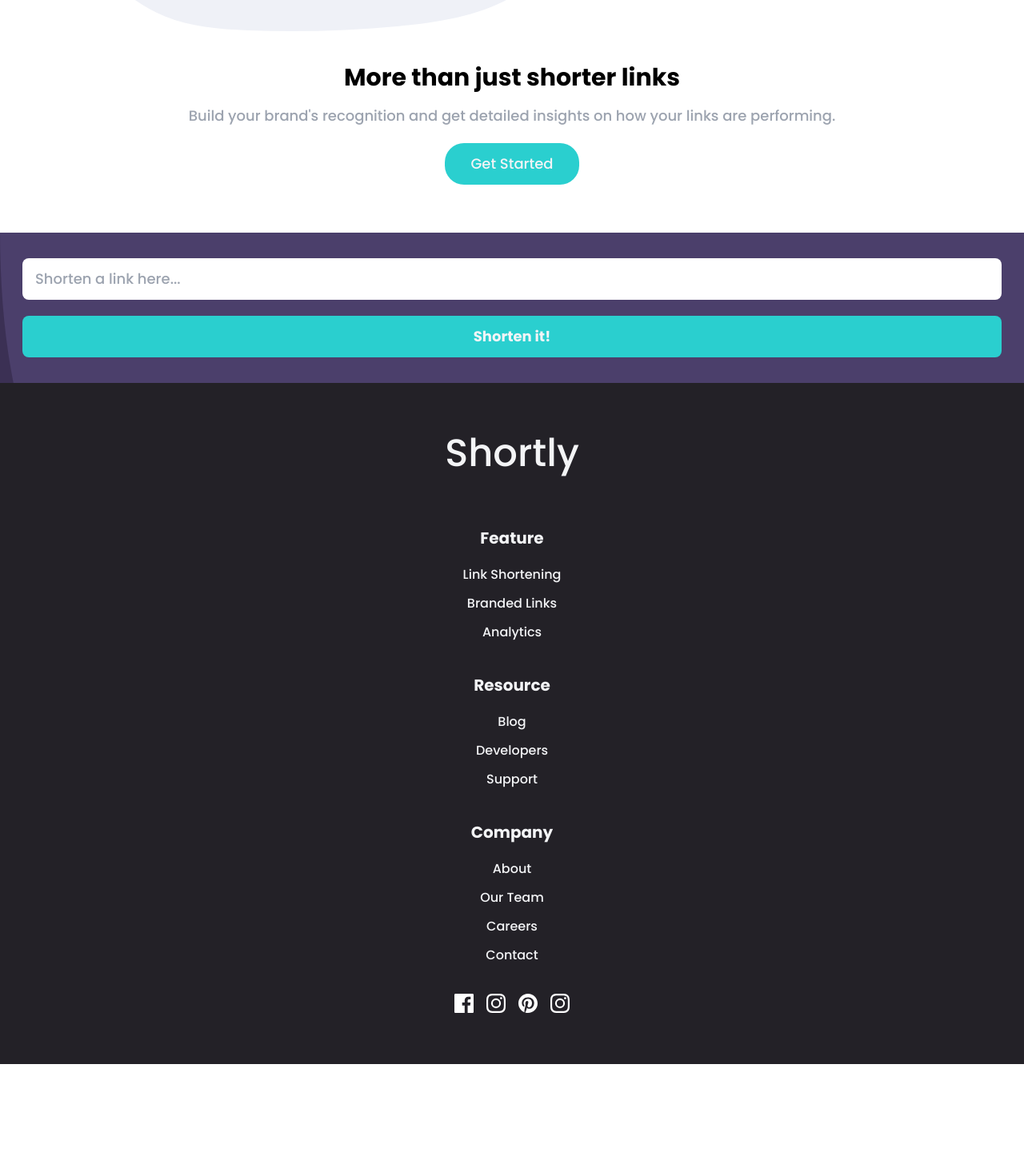
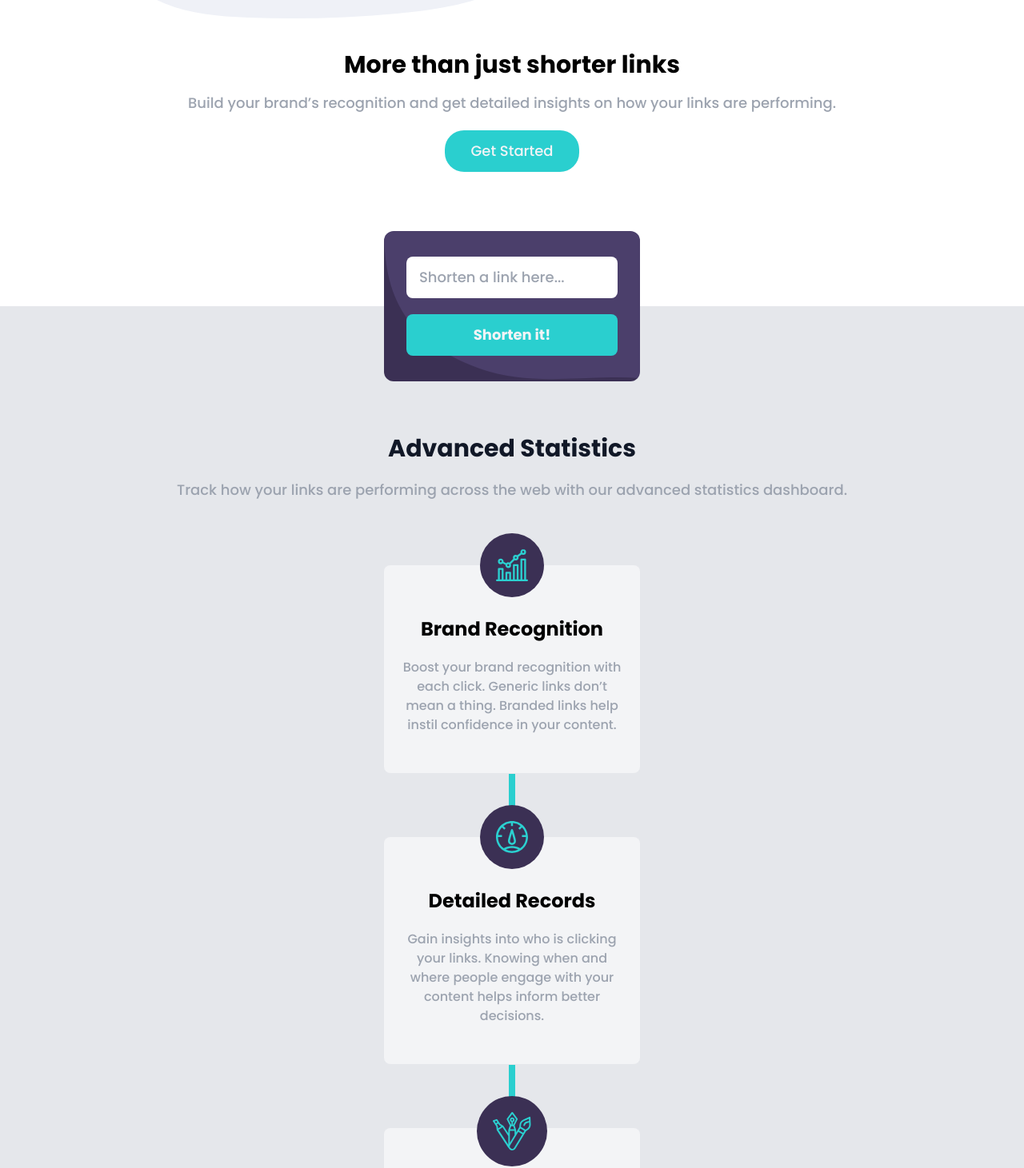
Before and after one commit to peterphan20/frontend-url-shortener, a React (Create React App) app: page / in a window 1280 px wide. Shown: the part 555-2016 px from the top of the page at 80% size. Before the commit the page ends 1886 px from the top, so only its background shows below. Built offline with nearby package versions, Linux system fonts and the light colour scheme.

Commit message:
feat: brand description section added

```diff
--- a/src/App.js
+++ b/src/App.js
@@ -1,8 +1,10 @@
 import React from "react";
-import URLShortener from "./molecules/URLShortener";
+import URLShortener from "./organisms/URLShortener";
+import BrandDescription from "./organisms/BrandDescription";
 import Footer from "./organisms/Footer";
 import Header from "./organisms/Header";
 import TopHero from "./organisms/TopHero";
+import BottomHero from "./organisms/BottomHero";
 // import bgBoostMobile from "./assets/bg-boost-mobile.svg";
 // import bgBoostDesktop from "./assets/bg-boost-desktop.svg";
 // import bgShortenDesktop from "./assets/bg-shorten-desktop.svg";
@@ -14,11 +16,9 @@ const App = () => {
 			<Header />
 			<TopHero />
 			<URLShortener />
+			<BrandDescription />
+			<BottomHero />
 			<Footer />
-			{/* <img src={bgBoostMobile} /> */}
-			{/* <img src={bgShortenMobile} /> */}
-			{/* <img src={bgBoostDesktop} /> */}
-			{/* <img src={bgShortenDesktop} /> */}
 		</div>
 	);
 };
--- /dev/null
+++ b/src/molecules/BrandDescriptionCard.js
@@ -0,0 +1,15 @@
+import React from "react";
+
+const BrandDescriptionCard = ({ src, header, description }) => {
+	return (
+		<div className="flex flex-col justify-center items-center relative bg-gray-100 pt-16 pb-12 px-5 rounded-lg w-80 h-full">
+			<div className="absolute inline-block bg-violet rounded-full -top-10 p-5">
+				<img src={src} alt={`icon for the ${header} section`} />
+			</div>
+			<h1 className="text-2xl font-bold pb-5">{header}</h1>
+			<p className="text-base text-gray-400">{description}</p>
+		</div>
+	);
+};
+
+export default BrandDescriptionCard;
--- a/src/molecules/FooterLinksList.js
+++ b/src/molecules/FooterLinksList.js
@@ -5,11 +5,11 @@ import FooterLinks from "../atoms/FooterLinks";
 const FooterLinksList = () => {
 	return (
 		<>
-			<FooterLinkHeaders text="Feature" />
+			<FooterLinkHeaders text="Features" />
 			<FooterLinks text="Link Shortening" />
 			<FooterLinks text="Branded Links" />
 			<FooterLinks text="Analytics" />
-			<FooterLinkHeaders text="Resource" />
+			<FooterLinkHeaders text="Resources" />
 			<FooterLinks text="Blog" />
 			<FooterLinks text="Developers" />
 			<FooterLinks text="Support" />
--- a/src/molecules/MenuMobile.js
+++ b/src/molecules/MenuMobile.js
@@ -11,7 +11,7 @@ const MenuMobile = ({ setOpen, isOpen }) => {
 
 	return (
 		<div
-			className={`flex flex-col justify-center items-center fixed top-0 left-0 z-10 bg-violet rounded-xl w-full transition-all duration-500 ease-out transform ${
+			className={`flex flex-col justify-center items-center absolute top-0 z-10 bg-violet rounded-xl w-80 transition-all duration-500 ease-out transform ${
 				isOpen ? "px-8 py-10 translate-y-28" : "opacity-0 -translate-y-full"
 			}`}
 		>
--- a/src/molecules/URLShortener.js
+++ /dev/null
@@ -1,20 +0,0 @@
-import React from "react";
-
-const URLShortener = () => {
-	return (
-		<div className="flex flex-col justify-center items-center bg-shorten-mobile bg-violet bg-cover py-8 px-7 w-full h-full">
-			<div className="w-full pb-5">
-				<input
-					type="text"
-					placeholder="Shorten a link here..."
-					className="text-gray-900 text-lg rounded-lg outline-none py-3 pl-4 w-full"
-					required
-					autoFocus
-				/>
-			</div>
-			<button className="bg-cyan text-gray-100 font-bold text-lg rounded-lg outline-none p-3 w-full">Shorten it!</button>
-		</div>
-	);
-};
-
-export default URLShortener;
--- a/src/organisms/BottomHero.js
+++ b/src/organisms/BottomHero.js
@@ -0,0 +1,12 @@
+import React from "react";
+
+const BottomHero = () => {
+	return (
+		<div className="flex flex-col justify-center items-center bg-boost-mobile bg-violet py-20 w-full h-full">
+			<h1 className="text-2xl font-bold text-gray-100 pb-5">Boost your links today</h1>
+			<button className="bg-cyan text-gray-100 text-lg py-3 px-8 rounded-3xl">Get Started</button>
+		</div>
+	);
+};
+
+export default BottomHero;
--- a/src/organisms/BrandDescription.js
+++ b/src/organisms/BrandDescription.js
@@ -0,0 +1,40 @@
+import React from "react";
+import BrandDescriptionCard from "../molecules/BrandDescriptionCard";
+import iconBrandRecognition from "../assets/icon-brand-recognition.svg";
+import iconDetailedRecords from "../assets/icon-detailed-records.svg";
+import iconBrandCustomizable from "../assets/icon-fully-customizable.svg";
+
+const BrandDescription = () => {
+	return (
+		<div className="bg-gray-200 text-center pt-40 pb-20">
+			<span id="features" className="block relative -top-10 lg:-top-28" />
+			<h1 className="text-3xl font-bold text-gray-900 pb-5">Advanced Statistics</h1>
+			<p className="text-lg text-gray-400 pb-20">
+				Track how your links are performing across the web with our advanced statistics dashboard.
+			</p>
+			<div className="flex flex-col justify-center items-center">
+				<BrandDescriptionCard
+					src={iconBrandRecognition}
+					header="Brand Recognition"
+					description="Boost your brand recognition with each click. Generic links don’t mean a thing. Branded links help instil confidence in your content."
+				/>
+				<hr className="bg-cyan w-2 h-20" />
+				<BrandDescriptionCard
+					src={iconDetailedRecords}
+					header="Detailed Records"
+					description="Gain insights into who is clicking your links. Knowing when and where
+					people engage with your content helps inform better decisions."
+				/>
+				<hr className="bg-cyan w-2 h-20" />
+				<BrandDescriptionCard
+					src={iconBrandCustomizable}
+					header="Fully Customizable"
+					description="Improve brand awareness and content discoverability through customizable
+					links, supercharging audience engagement."
+				/>
+			</div>
+		</div>
+	);
+};
+
+export default BrandDescription;
--- a/src/organisms/Header.js
+++ b/src/organisms/Header.js
@@ -34,7 +34,7 @@ const Header = () => {
 	};
 
 	return (
-		<div className="flex justify-between items-center fixed top-0 left-0 text-gray-900 py-8 px-8 z-20 w-full lg:py-3 lg:px-56">
+		<div className="flex justify-between items-center relative text-gray-900 py-8 px-8 z-20 w-full lg:py-3 lg:px-56">
 			<p className="text-4xl font-bold">Shortly</p>
 			{showMenu()}
 			<MenuMobile setOpen={setOpen} isOpen={isOpen} />
--- a/src/organisms/TopHero.js
+++ b/src/organisms/TopHero.js
@@ -3,12 +3,12 @@ import illustration from "../assets/illustration-working.svg";
 
 const TopHero = () => {
 	return (
-		<div className="text-center pt-28 pb-5 px-3">
+		<div className="text-center pt-8 pb-32 px-3 w-full h-full">
 			<img src={illustration} aria-label="person sitting at a desk" />
 			<div className="py-10 px-3">
 				<h1 className="text-3xl font-bold pb-4">More than just shorter links</h1>
 				<p className="text-lg text-gray-400 pb-5">
-					Build your brand's recognition and get detailed insights on how your links are performing.
+					Build your brand’s recognition and get detailed insights on how your links are performing.
 				</p>
 				<button className="bg-cyan text-gray-100 text-lg py-3 px-8 rounded-3xl">Get Started</button>
 			</div>
--- /dev/null
+++ b/src/organisms/URLShortener.js
@@ -0,0 +1,24 @@
+import React from "react";
+
+const URLShortener = () => {
+	return (
+		<div className="relative flex flex-col justify-center items-center w-full h-full z-10">
+			<div className="absolute bg-shorten-mobile bg-violet bg-cover rounded-xl py-8 px-7 w-80 z-30">
+				<div className="w-full pb-5">
+					<input
+						type="text"
+						placeholder="Shorten a link here..."
+						className="text-gray-900 text-lg rounded-lg outline-none py-3 pl-4 w-full"
+						required
+						autoFocus
+					/>
+				</div>
+				<button className="bg-cyan text-gray-100 font-bold text-lg rounded-lg outline-none p-3 w-full">
+					Shorten it!
+				</button>
+			</div>
+		</div>
+	);
+};
+
+export default URLShortener;
```
